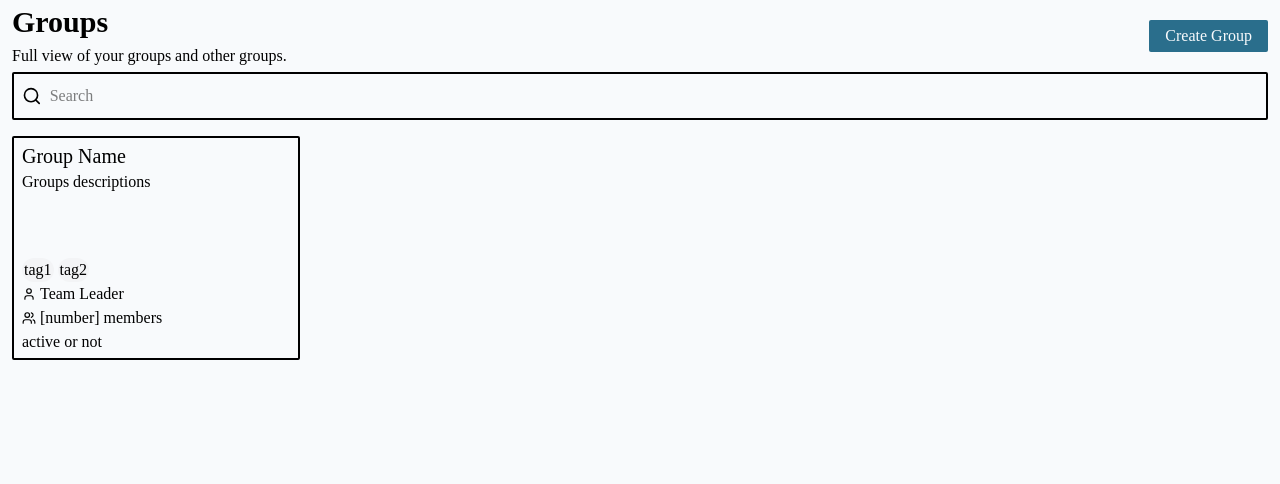
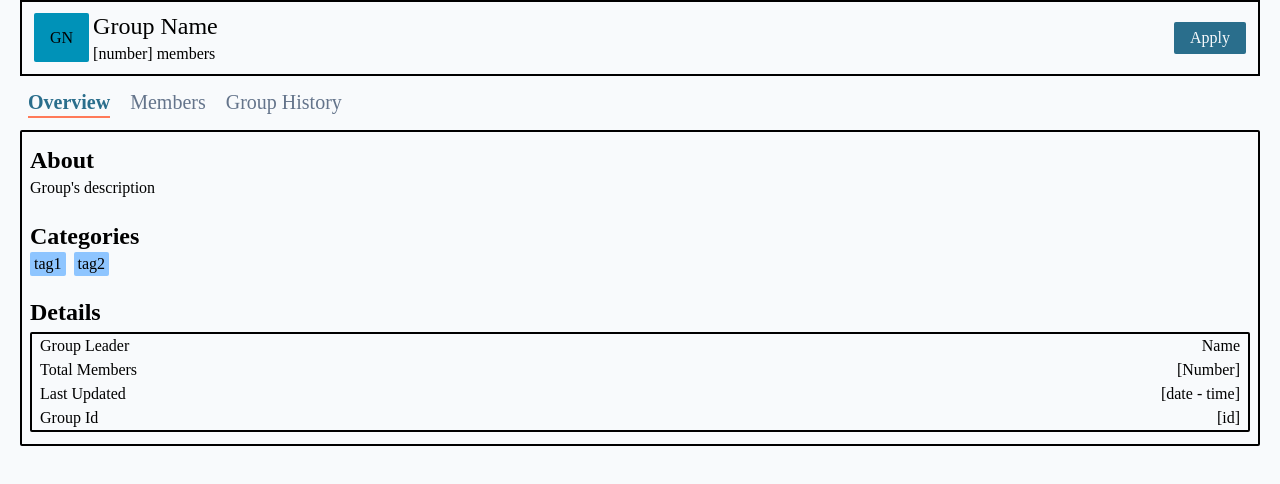
Before and after one commit to Himanshu-Sharma2250/Bonded, a React app in the folder frontend/: page / in a window 1280 px wide. Shown: the top 484 px of the page. Built offline with nearby package versions, Linux system fonts and the light colour scheme; the HTML template or start-up script is replaced by a standard one.

Commit message:
add GroupDetailPage UI and GroupOverview UI

```diff
--- a/frontend/src/App.jsx
+++ b/frontend/src/App.jsx
@@ -8,13 +8,14 @@ import Dashboard from './pages/Dashboard'
 import Announcement from './pages/Announcement'
 import Groups from './pages/Groups'
 import Applications from './pages/Applications'
+import GroupDetailPage from './pages/GroupDetailPage'
 
 function App() {
 
     return (
         <>
             <div className='h-screen w-screen'>
-                <Groups />
+                <GroupDetailPage />
             </div>
         </>
     )
--- /dev/null
+++ b/frontend/src/components/GroupOverview.jsx
@@ -0,0 +1,90 @@
+import React from 'react'
+
+const GroupOverview = () => {
+    return (
+        <div className='border-2 px-2 flex flex-col gap-5 rounded-xs py-3'>
+            {/* div 1 - about group's creation (reason) */}
+            <div className='flex flex-col'>
+                <h1 className='text-2xl font-bold'>
+                    About
+                </h1>
+
+                <p>
+                    Group's description
+                </p>
+            </div>
+
+            {/* div 2 - about the category (tags) */}
+            <div className='flex flex-col'>
+                <h1 className='text-2xl font-bold'>
+                    Categories
+                </h1>
+
+                <div className='flex gap-2'>
+                    <span className='px-1 rounded-xs bg-blue-300'>
+                        tag1
+                    </span>
+
+                    <span className='px-1 rounded-xs bg-blue-300'>
+                        tag2
+                    </span>
+                </div>
+            </div>
+
+            {/* div 3 - about group details (members) */}
+            <div className='flex flex-col gap-1'>
+                <h1 className='text-2xl font-bold'>
+                    Details
+                </h1>
+
+                <div className='flex flex-col gap-0 border-2 rounded-xs'>
+                    {/* Group's Leader */}
+                    <div className='flex justify-between px-2 '>
+                        <span>
+                            Group Leader
+                        </span>
+
+                        <span>
+                            Name
+                        </span>
+                    </div>
+
+                    {/* Total members */}
+                    <div className='flex justify-between px-2 '>
+                        <span>
+                            Total Members
+                        </span>
+
+                        <span>
+                            [Number]
+                        </span>
+                    </div>
+
+                    {/* Last updated */}
+                    <div className='flex justify-between px-2 '>
+                        <span>
+                            Last Updated
+                        </span>
+
+                        <span>
+                            [date - time]
+                        </span>
+                    </div>
+
+                    {/* Group Id */}
+                    <div className='flex justify-between px-2 '>
+                        <span>
+                            Group Id
+                        </span>
+
+                        <span>
+                            [id]
+                        </span>
+                    </div>
+                </div>
+            </div>
+        </div>
+    )
+}
+
+export default GroupOverview
--- /dev/null
+++ b/frontend/src/pages/GroupDetailPage.jsx
@@ -0,0 +1,67 @@
+import React, { useState } from 'react'
+import Button from '../components/Button'
+import GroupOverview from '../components/GroupOverview';
+
+const GroupDetailPage = () => {
+    const [selectedTab, setSelectedTab] = useState('Overview');
+
+    return (
+        <div className='flex flex-col gap-1 px-5'>
+            {/* div 1 - shows group info like group image, name, members number and button to apply */}
+            <div className='flex justify-between items-center py-2 px-3 border-2'>
+                {/* contains group info */}
+                <div className='flex gap-1 items-center'>
+                    <div>
+                        <span className='p-4 bg-cyan-600 rounded-xs'>
+                            GN
+                        </span>
+                    </div>
+
+                    <div className='flex flex-col'>
+                        <h1 className='text-2xl'>
+                            Group Name
+                        </h1>
+
+                        <span>
+                            [number] members
+                        </span>
+                    </div>
+                </div>
+
+                {/* contains apply btn and dialog that pop up */}
+                <div>
+                    <Button name={'Apply'} bgColor={'#2A6E8C'} btnSize={'16px'} />
+                </div>
+            </div>
+
+            {/* div 2 - shows the btns to navigate between Group Overview - Members - Group History */}
+            <div className='flex gap-5 py-2 px-2'>
+                <span
+                    className={`text-xl cursor-pointer ${selectedTab === 'Overview' ? 'text-[#2A6E8C] font-bold border-b-2 border-b-[#FF7A59]' : 'text-[#64748B] hover:text-[#475569]'}`}
+                    onClick={() => setSelectedTab('Overview')}
+                >
+                    Overview
+                </span>
+
+                <span
+                    className={`text-xl cursor-pointer ${selectedTab === 'Members' ? 'text-[#2A6E8C] font-bold border-b-2 border-b-[#FF7A59]' : 'text-[#64748B] hover:text-[#475569]'}`}
+                    onClick={() => setSelectedTab('Members')}
+                >
+                    Members
+                </span>
+
+                <span
+                    className={`text-xl cursor-pointer ${selectedTab === 'History' ? 'text-[#2A6E8C] font-bold border-b-2 border-b-[#FF7A59]' : 'text-[#64748B] hover:text-[#475569]'}`}
+                    onClick={() => setSelectedTab('History')}
+                >
+                    Group History
+                </span>
+            </div>
+
+            {/* div 2 - shows the respective detail of above navigation btns */}
+            <GroupOverview />
+        </div>
+    )
+}
+
+export default GroupDetailPage
```
